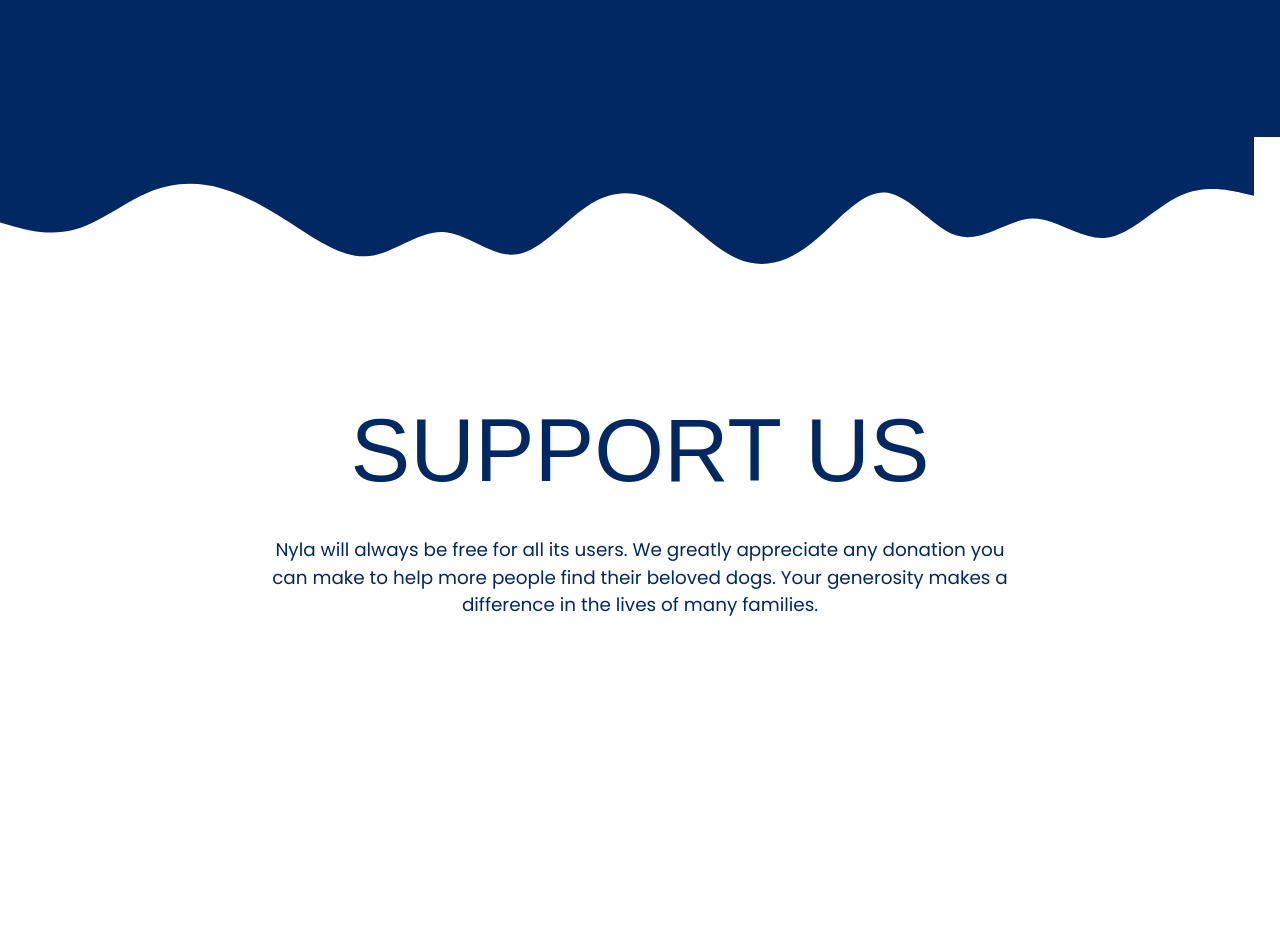
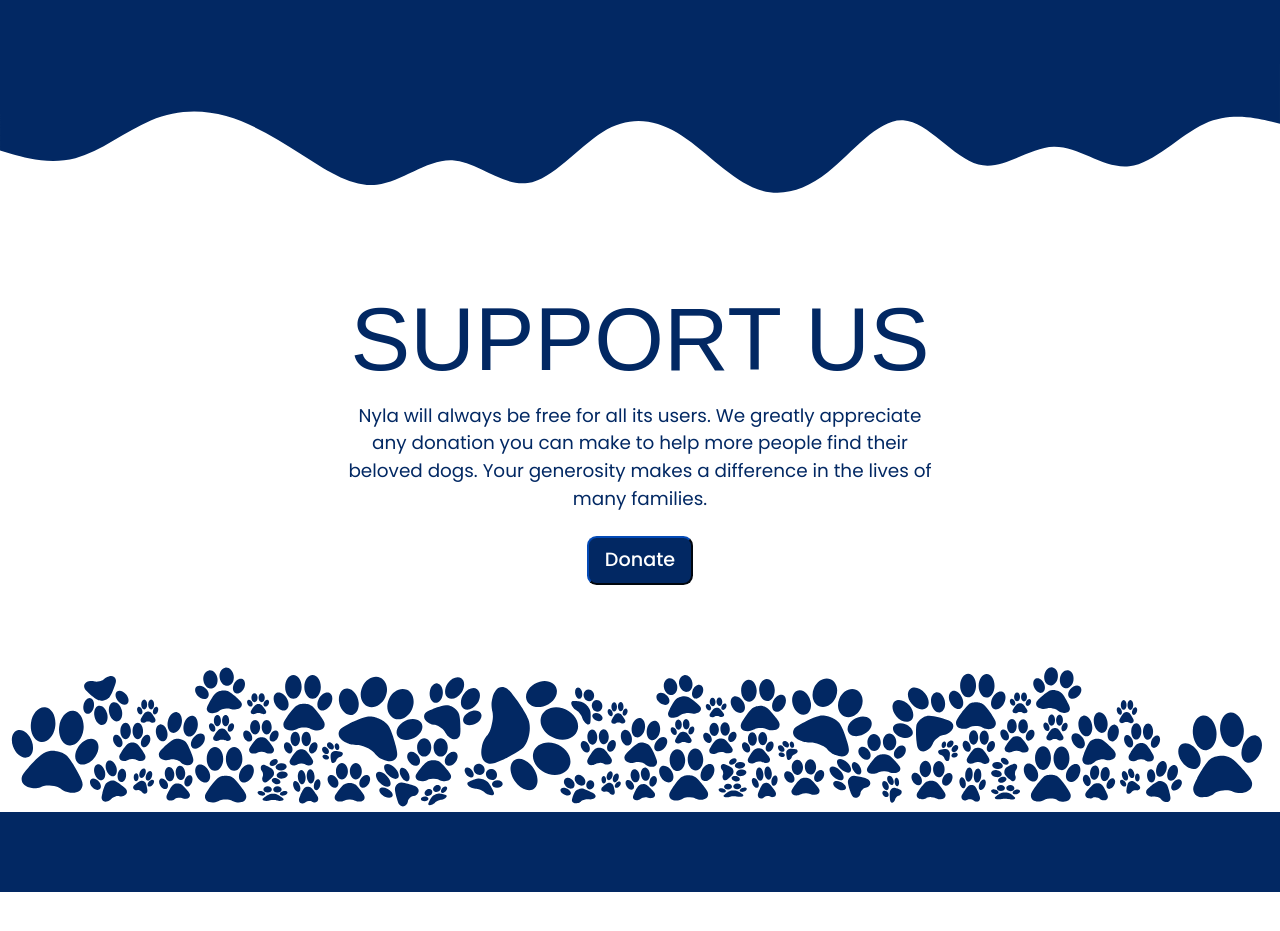
Before and after one commit to jl-tavera/nyla-landing-page, a plain HTML site: page index.html in a window 1280 px wide. Shown: the part 2320-3251 px from the top of the page. After the commit the page ends 3212 px from the top, so only its background shows below. Drawn offline with nearby package versions, Linux system fonts and the light colour scheme; a web font is replaced by a local one.

Commit message:
Organized html

```diff
--- a/index.html
+++ b/index.html
@@ -2,6 +2,7 @@
 <html lang="en">
 
     <!-- HEAD -->
+
     <head>
         <meta charset="UTF-8">
         <meta name="viewport" content="width=device-width, initial-scale=1.0">
@@ -12,15 +13,18 @@
         <link
             href="https://fonts.googleapis.com/css2?family=Erica+One&family=Poppins:ital,wght@0,100;0,200;0,300;0,400;0,500;0,600;0,700;0,800;0,900;1,100;1,200;1,300;1,400;1,500;1,600;1,700;1,800;1,900&display=swap"
             rel="stylesheet">
+        <link rel="icon" href="imgs/WhiteLotus.svg" />
         <title>Nyla</title>
     </head>
 
     <!-- BODY -->
+
     <body>
         <!-- HERO SECTION -->
         <div class="hero">
             <!-- NAVBAR -->
             <nav class="navbar navbar-expand-lg navbar-light bg-transparent">
+                <!-- NAVBAR CONTAINER -->
                 <div class="container">
                     <button class="navbar-toggler" type="button" data-toggle="collapse" data-target="#navbarNav"
                         aria-controls="navbarNav" aria-expanded="false" aria-label="Toggle navigation">
@@ -29,13 +33,13 @@
                     <div class="collapse navbar-collapse justify-content-center" id="navbarNav">
                         <ul class="navbar-nav">
                             <li class="nav-item">
-                            <a class="nav-link erica" href="#found">Found</a>
+                                <a class="nav-link" href="#found">Found</a>
                             </li>
                             <li class="nav-item main-nav-item">
                                 <a class="nav-link erica" href="#help">Help</a>
                             </li>
                             <li class="nav-item">
-                            <a class="nav-link erica" href="#donate">Donate</a>
+                                <a class="nav-link" href="#donate">Donate</a>
                             </li>
                         </ul>
                     </div>
@@ -56,14 +60,12 @@
         <!-- DOGPARK IMAGE -->
         <img src="imgs/Dogpark.svg" alt="Dogpark"
             style="position: absolute; bottom: 0; right: 0; height: 50vh ; overflow: hidden;">
-    </div>
-    </div>
 
         <!-- FOUND SECTION -->
         <div class="found" id="found">
             <!-- DRIP IMAGE -->
             <img src="imgs/Drips.svg" alt="Drips"
-            style="position: relative; top: 0; right: 0; width: 98vw ; overflow: hidden;">
+                style="position: relative; top: 0; right: 0; width: 100% ; overflow: hidden;">
             <!-- FLEX CONTAINER -->
             <div class="container d-flex">
                 <div class="row">
@@ -81,9 +83,8 @@
                         <!-- DOG IMAGE -->
                         <img src="imgs/Dog.svg" style="height: 80vh; overflow: hidden;">
                     </div>
-
                 </div>
-
+            </div>
         </div>
 
         <!-- HELP SECTION -->
@@ -99,8 +100,7 @@
                         <!-- TITLE -->
                         <h1 class="help-title">HELP OTHERS</h1>
                         <!-- PARAGRAPH -->
-                        <p>
-                            Here are the steps to assist others with Nyla</p>
+                        <p>Here are the steps to assist others with Nyla</p>
                         <!-- ORDERED LIST -->
                         <ol>
                             <li>Reach out to Nyla via WhatsApp</li>
@@ -109,8 +109,8 @@
                             <li>Share the location where you found the dog and your contact information if necessary
                             </li>
                         </ol>
+                        <!-- PARAGRAPH -->
                         <P>
-                        <!-- PARAGRAPH -->
                         By following these steps, you can help reunite lost pets with their owners through Nyla's
                         platform. Let's make a difference together!
                         </P>
@@ -123,13 +123,30 @@
         <div class="donate" id="donate">
             <!-- WAVE IMAGE -->
             <img src="imgs/Wave.svg" alt="Drips"
-                style="position: relative; top: 0; right: 0; width: 98vw ; overflow: hidden;">
+                    style="position: relative; top: 0; right: 0; width: 100% ; overflow: hidden;">
+            <div class="container">
                 <!-- TITLE -->
                 <h1 class="donate-title">SUPPORT US</h1>
                 <!-- PARAGRAPH -->
-            <p>Nyla will always be free for all its users. We greatly appreciate any donation you can make to help more
-                people find their beloved dogs. Your generosity makes a difference in the lives of many families.
+                <p>
+                    Nyla will always be free for all its users. We greatly appreciate any donation you can make to help
+                    more people find their beloved dogs. Your generosity makes a difference in the lives of many families.
                 </p>
+            </div>
+            <!-- BUTTON -->
+            <div class="d-flex justify-content-center">
+                <button class="hero-btn">Donate</button>
+            </div>
+        </div>
+
+        <!-- PAWS IMAGE -->
+        <div class="paws-image">
+            <img src="imgs/Paws.svg" alt="Paws" style="position: relative; bottom: 0; width: 100%; overflow: hidden;">
+        </div>
+
+        <!-- FOOTER -->
+        <div class="footer">
+
         </div>
 
         <!-- JQUERY -->
@@ -139,5 +156,4 @@
         <!-- BOOTSTRAP -->
         <script src="https://stackpath.bootstrapcdn.com/bootstrap/4.5.2/js/bootstrap.min.js"></script>
     </body>
-
 </html>
--- a/style.css
+++ b/style.css
@@ -27,7 +27,7 @@
     font-style: normal;
   }
 
-/* HERO  */
+/* HERO SECTION */
 
 .hero {
     background-image: linear-gradient(to bottom, #022863, #B3D2DA);
@@ -81,7 +81,7 @@
 }
 
 
-/* Found */
+/* FOUND SECTION */
 
 .found {
     background-color: white;
@@ -120,7 +120,7 @@
     font-style: normal;
 }
 
-/* Help */
+/* HELP SECTION */
 
 
 .help {
@@ -150,11 +150,11 @@
     font-style: normal;
 }
 
-/* Donate */
+/* DONATE SECTION */
 
 .donate {
     background-color: white;
-    height: 100vh;
+    height: 75vh;
     width: 100%;
     padding: -3vh;
 }
@@ -162,7 +162,7 @@
 .donate-title {
     color: var(--main-blue-color);
     font-size: 7vw;
-    margin-top: 15vh;
+    margin-top: 10vh;
     text-align: center;
     font-family: "Erica One", sans-serif;
     font-weight: 400;
@@ -179,3 +179,15 @@
     font-weight: 400;
     font-style: normal;
 }
+
+/* FOOTER */
+
+.footer {
+    background-color: var(--main-blue-color);
+    height: 10vh;
+    width: 100%;
+    padding: -5vh;
+    bottom: 0;
+    right: 0;
+    position: relative;
+}
```
Also changed, not shown: imgs/Paws.svg (added), imgs/WhiteLotus.svg (added). Lines whose indentation alone changed are shown as unchanged.
